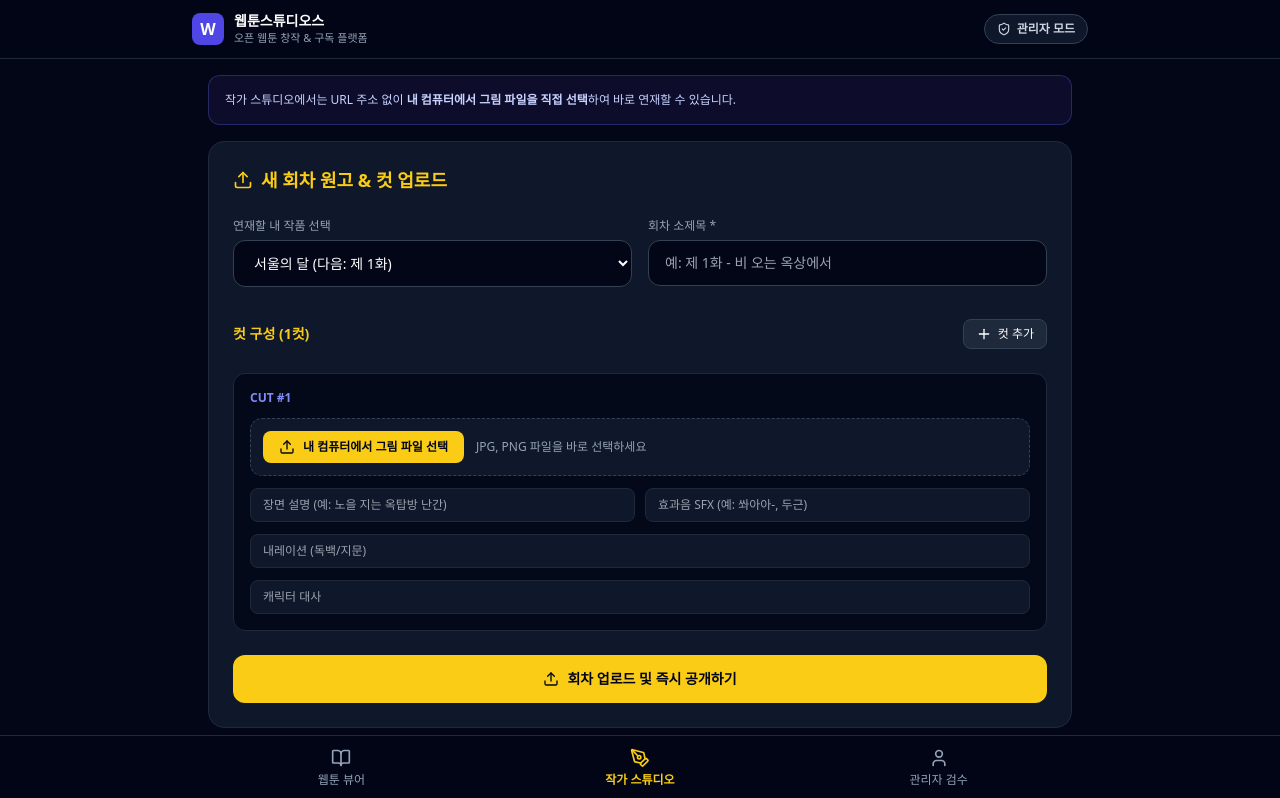
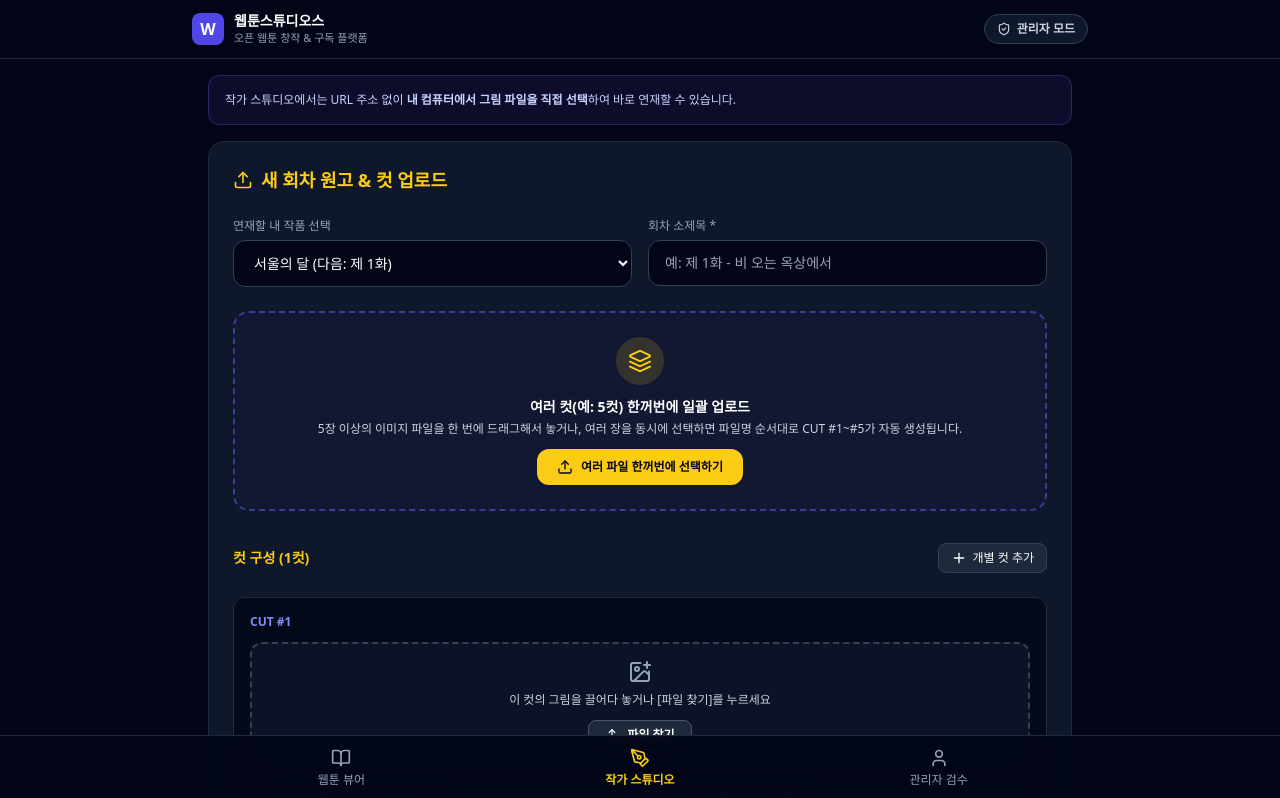
Before and after one commit to parkhy5454/Webtoon-Studio, a Next.js app: page / in a window 1280 px wide. Shown: the top 798 px of the page. Built offline with nearby package versions, Linux system fonts and the light colour scheme.

Commit message:
Add files via upload

```diff
--- a/components/EpisodeUploadForm.tsx
+++ b/components/EpisodeUploadForm.tsx
@@ -1,7 +1,7 @@
 'use client';
 
 import React, { useState } from 'react';
-import { Upload, Plus, Trash2, CheckCircle2 } from 'lucide-react';
+import { Upload, Plus, Trash2, CheckCircle2, ImagePlus, Layers } from 'lucide-react';
 
 export interface CutItem {
   id: number;
@@ -23,33 +23,137 @@ export default function EpisodeUploadForm({ onPublish }: Props) {
     { id: 1, imageUrl: '', description: '', sfx: '', narration: '', dialogue: '' },
   ]);
   const [uploadingId, setUploadingId] = useState<number | null>(null);
+  const [bulkUploading, setBulkUploading] = useState<boolean>(false);
+  const [draggingId, setDraggingId] = useState<number | null>(null);
+  const [bulkDragging, setBulkDragging] = useState<boolean>(false);
 
-  const handleFileChange = async (cutId: number, e: React.ChangeEvent<HTMLInputElement>) => {
-    const file = e.target.files?.[0];
-    if (!file) return;
-
-    setUploadingId(cutId);
+  // 단일 파일 업로드 API 호출 헬퍼
+  const requestUpload = async (file: File): Promise<string | null> => {
     const formData = new FormData();
     formData.append('file', file);
-
-    try {
     const res = await fetch('/api/upload', {
       method: 'POST',
       body: formData,
     });
     const data = await res.json();
+    return data.success ? data.imageUrl : null;
+  };
 
-      if (data.success) {
+  // 여러 파일 한꺼번에 업로드 (파일명 순 정렬 후 CUT #1 ~ #N 자동 생성)
+  const handleBulkFiles = async (fileList: FileList | File[]) => {
+    const imageFiles = Array.from(fileList)
+      .filter((f) => f.type.startsWith('image/'))
+      .sort((a, b) => a.name.localeCompare(b.name, undefined, { numeric: true, sensitivity: 'base' }));
+
+    if (imageFiles.length === 0) {
+      alert('이미지 파일(JPG, PNG, WEBP 등)을 선택해 주세요.');
+      return;
+    }
+
+    setBulkUploading(true);
+    try {
+      const uploadedUrls: string[] = [];
+      for (const file of imageFiles) {
+        const url = await requestUpload(file);
+        if (url) uploadedUrls.push(url);
+      }
+
+      if (uploadedUrls.length > 0) {
+        setCuts((prev) => {
+          // 기존에 비어있는 단일 컷만 있는 경우 새로 교체, 이미 작성된 컷이 있으면 뒤에 이어붙이기
+          const hasExistingContent = prev.some(
+            (c) => c.imageUrl || c.description || c.sfx || c.narration || c.dialogue
+          );
+          const baseList = hasExistingContent ? [...prev] : [];
+          const newItems: CutItem[] = uploadedUrls.map((url, idx) => ({
+            id: baseList.length + idx + 1,
+            imageUrl: url,
+            description: '',
+            sfx: '',
+            narration: '',
+            dialogue: '',
+          }));
+          return [...baseList, ...newItems].map((item, idx) => ({ ...item, id: idx + 1 }));
+        });
+        alert(`${uploadedUrls.length}장의 이미지가 순서대로 컷에 등록되었습니다!`);
+      }
+    } catch {
+      alert('일괄 업로드 중 오류가 발생했습니다.');
+    } finally {
+      setBulkUploading(false);
+    }
+  };
+
+  // 개별 컷 단일 파일 업로드
+  const uploadSingleFile = async (cutId: number, file: File) => {
+    if (!file.type.startsWith('image/')) {
+      alert('이미지 파일(JPG, PNG, WEBP 등)만 업로드할 수 있습니다.');
+      return;
+    }
+
+    setUploadingId(cutId);
+    try {
+      const url = await requestUpload(file);
+      if (url) {
         setCuts((prev) =>
-          prev.map((c) => (c.id === cutId ? { ...c, imageUrl: data.imageUrl } : c))
+          prev.map((c) => (c.id === cutId ? { ...c, imageUrl: url } : c))
         );
       } else {
-        alert(data.message || '업로드 실패');
+        alert('업로드 실패');
       }
     } catch {
       alert('이미지 업로드 중 오류가 발생했습니다.');
     } finally {
       setUploadingId(null);
+    }
+  };
+
+  const handleBulkInputChange = (e: React.ChangeEvent<HTMLInputElement>) => {
+    if (e.target.files && e.target.files.length > 0) {
+      handleBulkFiles(e.target.files);
+      e.target.value = '';
+    }
+  };
+
+  const handleBulkDrop = (e: React.DragEvent<HTMLDivElement>) => {
+    e.preventDefault();
+    e.stopPropagation();
+    setBulkDragging(false);
+    if (e.dataTransfer.files && e.dataTransfer.files.length > 0) {
+      handleBulkFiles(e.dataTransfer.files);
+    }
+  };
+
+  const handleFileChange = (cutId: number, e: React.ChangeEvent<HTMLInputElement>) => {
+    const file = e.target.files?.[0];
+    if (file) uploadSingleFile(cutId, file);
+  };
+
+  const handleDragOver = (cutId: number, e: React.DragEvent<HTMLDivElement>) => {
+    e.preventDefault();
+    e.stopPropagation();
+    if (draggingId !== cutId) setDraggingId(cutId);
+  };
+
+  const handleDragLeave = (e: React.DragEvent<HTMLDivElement>) => {
+    e.preventDefault();
+    e.stopPropagation();
+    setDraggingId(null);
+  };
+
+  const handleDrop = (cutId: number, e: React.DragEvent<HTMLDivElement>) => {
+    e.preventDefault();
+    e.stopPropagation();
+    setDraggingId(null);
+
+    const files = e.dataTransfer.files;
+    if (!files || files.length === 0) return;
+
+    // 개별 칸에 여러 장을 드롭해도 일괄 등록 지원
+    if (files.length > 1) {
+      handleBulkFiles(files);
+    } else {
+      uploadSingleFile(cutId, files[0]);
     }
   };
 
@@ -110,6 +214,52 @@ export default function EpisodeUploadForm({ onPublish }: Props) {
         </div>
       </div>
 
+      {/* 여러 컷 한꺼번에 일괄 업로드 존 */}
+      <div
+        onDragOver={(e) => {
+          e.preventDefault();
+          e.stopPropagation();
+          if (!bulkDragging) setBulkDragging(true);
+        }}
+        onDragLeave={(e) => {
+          e.preventDefault();
+          e.stopPropagation();
+          setBulkDragging(false);
+        }}
+        onDrop={handleBulkDrop}
+        className={`p-6 rounded-2xl border-2 border-dashed transition flex flex-col items-center justify-center text-center gap-3 ${
+          bulkDragging
+            ? 'border-yellow-400 bg-yellow-400/15 scale-[1.01]'
+            : 'border-indigo-500/50 bg-indigo-950/25 hover:border-yellow-400/70'
+        }`}
+      >
+        <div className="w-12 h-12 rounded-full bg-yellow-400/15 flex items-center justify-center">
+          <Layers className="w-6 h-6 text-yellow-400" />
+        </div>
+        <div className="space-y-1">
+          <p className="text-sm font-bold text-white">
+            {bulkDragging
+              ? '여기에 이미지 파일들을 한꺼번에 놓으세요!'
+              : '여러 컷(예: 5컷) 한꺼번에 일괄 업로드'}
+          </p>
+          <p className="text-xs text-slate-300">
+            5장 이상의 이미지 파일을 한 번에 드래그해서 놓거나, 여러 장을 동시에 선택하면 파일명 순서대로 CUT #1~#5가 자동 생성됩니다.
+          </p>
+        </div>
+        <label className="cursor-pointer inline-flex items-center gap-2 px-5 py-2.5 bg-yellow-400 hover:bg-yellow-300 text-slate-950 font-bold text-xs rounded-xl transition shadow">
+          <Upload className="w-4 h-4" />
+          <span>{bulkUploading ? '여러 장 업로드 중...' : '여러 파일 한꺼번에 선택하기'}</span>
+          <input
+            type="file"
+            accept="image/*"
+            multiple
+            onChange={handleBulkInputChange}
+            disabled={bulkUploading}
+            className="hidden"
+          />
+        </label>
+      </div>
+
       <div className="flex items-center justify-between pt-2">
         <span className="text-sm font-semibold text-yellow-400">컷 구성 ({cuts.length}컷)</span>
         <button
@@ -117,12 +267,14 @@ export default function EpisodeUploadForm({ onPublish }: Props) {
           onClick={addCut}
           className="flex items-center gap-1.5 px-3 py-1.5 bg-slate-800 hover:bg-slate-700 text-xs font-medium rounded-lg border border-slate-700"
         >
-          <Plus className="w-4 h-4" /> 컷 추가
+          <Plus className="w-4 h-4" /> 개별 컷 추가
         </button>
       </div>
 
       <div className="space-y-4">
-        {cuts.map((cut) => (
+        {cuts.map((cut) => {
+          const isDragging = draggingId === cut.id;
+          return (
             <div key={cut.id} className="bg-slate-950/80 border border-slate-800 rounded-xl p-4 space-y-3">
               <div className="flex items-center justify-between">
                 <span className="text-xs font-bold text-indigo-400">CUT #{cut.id}</span>
@@ -137,12 +289,28 @@ export default function EpisodeUploadForm({ onPublish }: Props) {
                 )}
               </div>
 
-            {/* 내 컴퓨터 파일 직접 선택 버튼 */}
-            <div className="p-3 bg-slate-900 border border-dashed border-slate-700 rounded-xl flex flex-col sm:flex-row sm:items-center justify-between gap-3">
-              <div className="flex items-center gap-3">
-                <label className="cursor-pointer inline-flex items-center gap-2 px-4 py-2 bg-yellow-400 hover:bg-yellow-300 text-slate-950 font-bold text-xs rounded-lg transition">
-                  <Upload className="w-4 h-4" />
-                  <span>{uploadingId === cut.id ? '업로드 중...' : '내 컴퓨터에서 그림 파일 선택'}</span>
+              {/* 개별 컷 드래그 앤 드롭 + 파일 선택 영역 */}
+              <div
+                onDragOver={(e) => handleDragOver(cut.id, e)}
+                onDragLeave={handleDragLeave}
+                onDrop={(e) => handleDrop(cut.id, e)}
+                className={`p-4 rounded-xl border-2 border-dashed transition flex flex-col items-center justify-center text-center gap-2 ${
+                  isDragging
+                    ? 'border-yellow-400 bg-yellow-400/10 scale-[1.01]'
+                    : 'border-slate-700 bg-slate-900/80 hover:border-slate-500'
+                }`}
+              >
+                <ImagePlus className={`w-6 h-6 ${isDragging ? 'text-yellow-400' : 'text-slate-400'}`} />
+                <p className="text-xs text-slate-300">
+                  {isDragging
+                    ? '여기에 그림 파일을 놓으세요!'
+                    : '이 컷의 그림을 끌어다 놓거나 [파일 찾기]를 누르세요'}
+                </p>
+
+                <div className="flex items-center gap-3 pt-1">
+                  <label className="cursor-pointer inline-flex items-center gap-2 px-4 py-1.5 bg-slate-800 hover:bg-slate-700 text-white font-semibold text-xs rounded-lg border border-slate-600 transition">
+                    <Upload className="w-3.5 h-3.5" />
+                    <span>{uploadingId === cut.id ? '업로드 중...' : '파일 찾기'}</span>
                     <input
                       type="file"
                       accept="image/*"
@@ -150,12 +318,10 @@ export default function EpisodeUploadForm({ onPublish }: Props) {
                       className="hidden"
                     />
                   </label>
-                {cut.imageUrl ? (
-                  <span className="text-xs text-emerald-400 flex items-center gap-1">
+                  {cut.imageUrl && (
+                    <span className="text-xs text-emerald-400 flex items-center gap-1 font-medium">
                       <CheckCircle2 className="w-4 h-4" /> 이미지 등록 완료
                     </span>
-                ) : (
-                  <span className="text-xs text-slate-400">JPG, PNG 파일을 바로 선택하세요</span>
                   )}
                 </div>
               </div>
@@ -197,7 +363,8 @@ export default function EpisodeUploadForm({ onPublish }: Props) {
                 className="w-full bg-slate-900 border border-slate-800 rounded-lg px-3 py-2 text-xs text-white"
               />
             </div>
-        ))}
+          );
+        })}
       </div>
 
       <button
```
Lines whose indentation alone changed are shown as unchanged.
